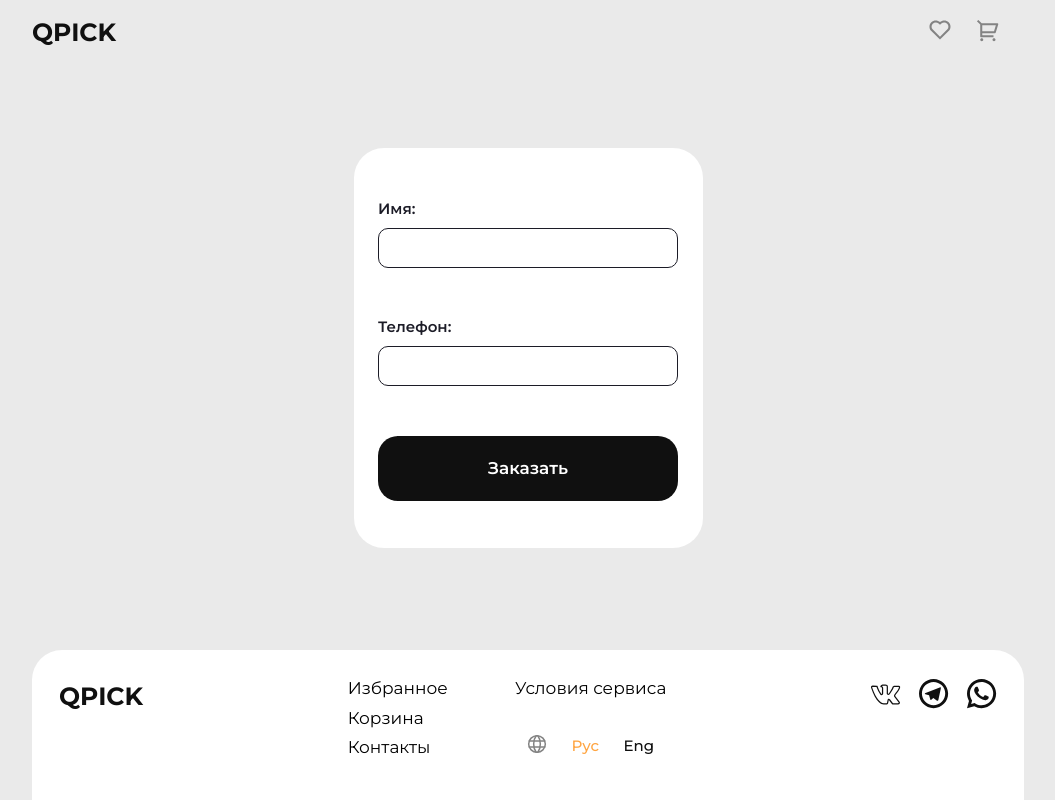
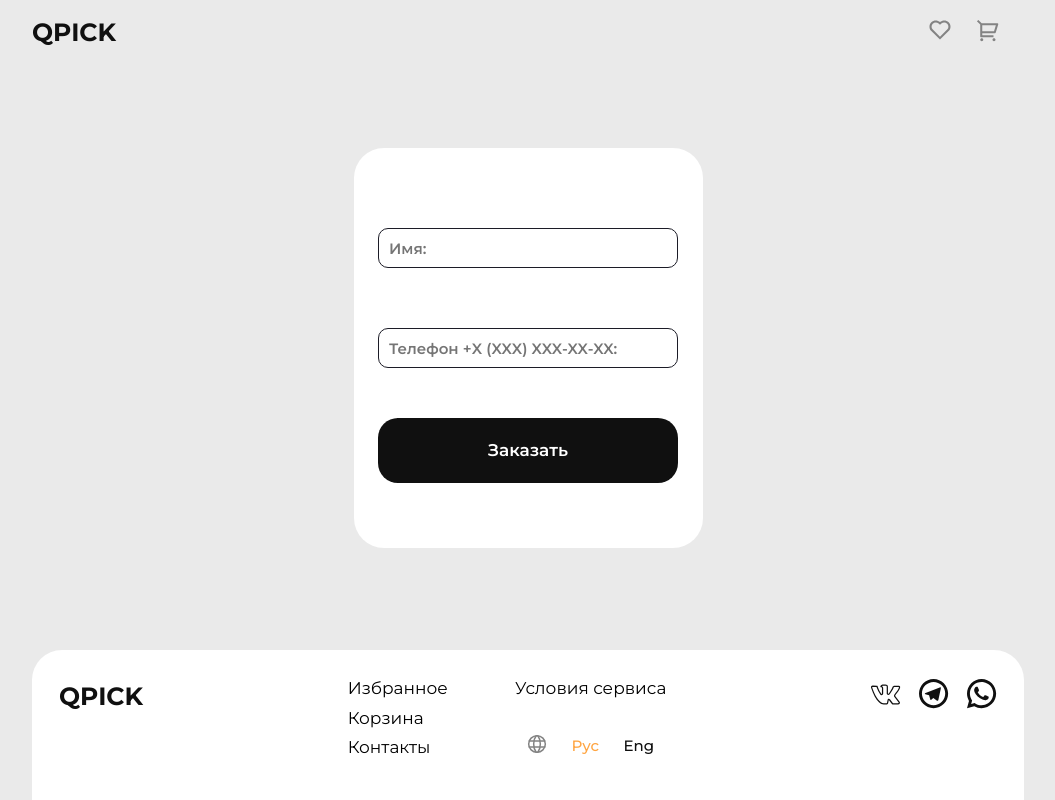
Before and after one commit to Alexey917/headphones, a React (Create React App) app: page /pay/formOfPayment in a window 1280 px wide. Shown: the whole page, without its empty margins (112-1167 px from the left). Built offline with nearby package versions, Linux system fonts and the light colour scheme.

Commit message:
add validation form

```diff
--- a/src/components/FormOfPayment/FormOfPayment.tsx
+++ b/src/components/FormOfPayment/FormOfPayment.tsx
@@ -2,28 +2,53 @@ import { Form } from "react-router-dom"
 import classes from "./FormOfPayment.module.css"
 import { ButtonPay } from "../UI/ButtonPay/ButtonPay";
 import { useClearSession } from "../../hooks/useClearBasket";
+import { useVAlidationName } from "../../hooks/useValidationName";
+import { useVAlidationPhone } from "../../hooks/useValidationPhone";
+import { useRef } from "react";
 
 export const FormOfPayment = () => {
   const clearSession = useClearSession();
+  const nameRef = useRef<HTMLInputElement>(null);
+  const phoneRef = useRef<HTMLInputElement>(null);
+  const { validName, validationName } = useVAlidationName(nameRef);
+  const { validPhone, validationPhone } = useVAlidationPhone(phoneRef);
+
+  const handleBtn = (): void => {
+    clearSession("/success", validationName, validationPhone);
+  };
 
   return (
     <Form method="post" action="/pay" className={classes.form}>
       <fieldset className={classes.fieldset}>
         <label htmlFor="name" className={classes.label}>
-          Имя:
+          {validName}
         </label>
-        <input type="text" id="name" name="name" className={classes.input} />
+        <input
+          type="text"
+          id="name"
+          name="name"
+          className={classes.input}
+          placeholder="Имя:"
+          ref={nameRef}
+        />
       </fieldset>
 
       <fieldset className={classes.fieldset}>
         <label htmlFor="tel" className={classes.label}>
-          Телефон:
+          {validPhone}
         </label>
-        <input type="tel" id="tel" name="phone" className={classes.input} />
+        <input
+          type="tel"
+          id="tel"
+          name="phone"
+          className={classes.input}
+          placeholder="Телефон +X (XXX) XXX-XX-XX:"
+          ref={phoneRef}
+        />
       </fieldset>
       <ButtonPay
         children={<span className={classes.btnText}>Заказать</span>}
-        handleBtn={clearSession}
+        handleBtn={handleBtn}
         path="/success"
       />
     </Form>
--- a/src/components/Section/Section.tsx
+++ b/src/components/Section/Section.tsx
@@ -7,6 +7,7 @@ import { Purchases } from "../Purchases/Purchases";
 import { TotalSum } from "../TotalSum/TotalSum";
 import { useContext } from "react";
 import { QuantityPurchasesContext } from "../../context/QuantityPurchasesContext";
+import { useArraySum } from "../../hooks/useArraySum";
 
 interface IMainSection {
   title?: string;
@@ -31,19 +32,11 @@ export const Section: React.FC<ISection> = ({
   component,
 }) => {
   const { quantity, setQuantity } = useContext(QuantityPurchasesContext);
-  const [sumArr, setSumArr] = useState<number[]>([]);
+  const { sumArr, setSumArr, arraySum } = useArraySum();
   const [sessionKeys, setSessionKeys] = useState<string[]>(
     Object.keys(sessionStorage)
   );
   const [total, setTotal] = useState<number>(0);
-
-  const arraySum = (index: number) => (newSum: number) => {
-    setSumArr((prev) => {
-      const newArr = [...prev];
-      newArr[index] = newSum;
-      return newArr;
-    });
-  };
 
   useEffect(() => {
     setTotal(sumArr.reduce((acc, item) => acc + (item || 0), 0));
@@ -61,7 +54,7 @@ export const Section: React.FC<ISection> = ({
 
     setSumArr((prev) => {
       const newArr = [...prev];
-      newArr.splice(index, 1); // Удаляем элемент по индексу
+      newArr.splice(index, 1);
       return newArr;
     });
   };
--- a/src/components/UI/ButtonPay/ButtonPay.tsx
+++ b/src/components/UI/ButtonPay/ButtonPay.tsx
@@ -1,6 +1,6 @@
 import { ReactNode } from "react";
 import classes from "./ButtonPay.module.css"
-import { useLocation, useNavigate } from "react-router-dom";
+import { useLocation } from "react-router-dom";
 
 interface IButtonPay {
   path: string;
@@ -15,8 +15,8 @@ export const ButtonPay: React.FC<IButtonPay> = ({
   children,
   disabled,
 }) => {
-  const navigate = useNavigate();
   const location = useLocation();
+
   return (
     <button
       type="button"
--- a/src/components/UI/FooterLinks/FooterLinks.tsx
+++ b/src/components/UI/FooterLinks/FooterLinks.tsx
@@ -73,6 +73,7 @@ export const FooterLinks: React.FC<ILang> = ({ ru, eng, kaz }) => {
               <use href={lang + "#lang"}></use>
             </svg>
           </li>
+
           <li>
             <button
               type="button"
--- /dev/null
+++ b/src/hooks/useArraySum.ts
@@ -0,0 +1,15 @@
+import { useState } from "react";
+
+export const useArraySum = () => {
+  const [sumArr, setSumArr] = useState<number[]>([]);
+
+  const arraySum = (index: number) => (newSum: number) => {
+    setSumArr((prev) => {
+      const newArr = [...prev];
+      newArr[index] = newSum;
+      return newArr;
+    });
+  };
+
+  return { sumArr, setSumArr, arraySum }
+}
--- a/src/hooks/useClearBasket.ts
+++ b/src/hooks/useClearBasket.ts
@@ -1,20 +1,32 @@
 import { useLocation, useNavigate } from "react-router-dom";
 import { useContext } from "react";
 import { QuantityPurchasesContext } from "../context/QuantityPurchasesContext";
-
+import { useVAlidationName } from "./useValidationName";
 
 export const useClearSession = () => {
   const navigate = useNavigate();
   const location = useLocation();
   const { setQuantity } = useContext(QuantityPurchasesContext);
-  const clearSession = (path: string) => {
+
+  const clearSession = (
+    path: string,
+    validateName?: () => boolean,
+    validatePhone?: () => boolean
+  ) => {
+    const isNameValid = validateName ? validateName() : true;
+    const isPhoneValid = validatePhone ? validatePhone() : true;
+
+    if (!isNameValid || !isPhoneValid) {
+      return false;
+    }
+
     if (location.pathname === "/pay/formOfPayment") {
       Object.keys(sessionStorage).map((key) => sessionStorage.removeItem(key));
-      setQuantity(0)
+      setQuantity(0);
     }
 
     return navigate(path);
   };
 
   return clearSession;
-}
+};
--- /dev/null
+++ b/src/hooks/useValidationName.ts
@@ -0,0 +1,40 @@
+import { useState, RefObject } from "react";
+
+interface IUseVAlidationName {
+  validationName: () => boolean;
+  validName: string;
+}
+
+
+export const useVAlidationName = (ref?: RefObject<HTMLInputElement | null>): IUseVAlidationName => {
+  const [validName, setValidName] = useState<string>("");
+
+  const validationName = (): boolean => {
+    if (!ref?.current) return false;
+
+    const nameValue = ref?.current?.value.trim() || "";
+
+    if (nameValue === "") {
+      setValidName("заполните поле!");
+      return false;
+    }
+
+    if (nameValue.length < 3) {
+      setValidName("слишком короткое имя!");
+      return false;
+    }
+
+    if (
+      /^\d/.test(nameValue[0]) ||
+      /^[!@#$%^&*()_+=\-[\]{};':"\\|,.<>/?~`]/.test(nameValue)
+    ) {
+      setValidName("не с цифры и не спецсимвола!");
+      return false;
+    }
+
+    setValidName("");
+    return true;
+  };
+
+  return { validationName, validName };
+}
--- /dev/null
+++ b/src/hooks/useValidationPhone.ts
@@ -0,0 +1,27 @@
+import { useState, RefObject } from "react";
+
+interface IUseVAlidationPhone {
+  validationPhone: () => boolean;
+  validPhone: string;
+}
+
+
+export const useVAlidationPhone = (ref?: RefObject<HTMLInputElement | null>): IUseVAlidationPhone => {
+  const [validPhone, setValidPhone] = useState<string>("");
+
+  const validationPhone = (): boolean => {
+    if (!ref?.current) return false;
+
+    const phoneValue = ref?.current?.value.trim() || "";
+
+    if (!phoneValue.match(/^\+\d{1,3} \(\d{3}\) \d{3}-\d{2}-\d{2}$/)) {
+      setValidPhone("Формат +X (XXX) XXX-XX-XX");
+      return false;
+    }
+
+    setValidPhone("");
+    return true;
+  };
+
+  return { validationPhone, validPhone };
+}
```
